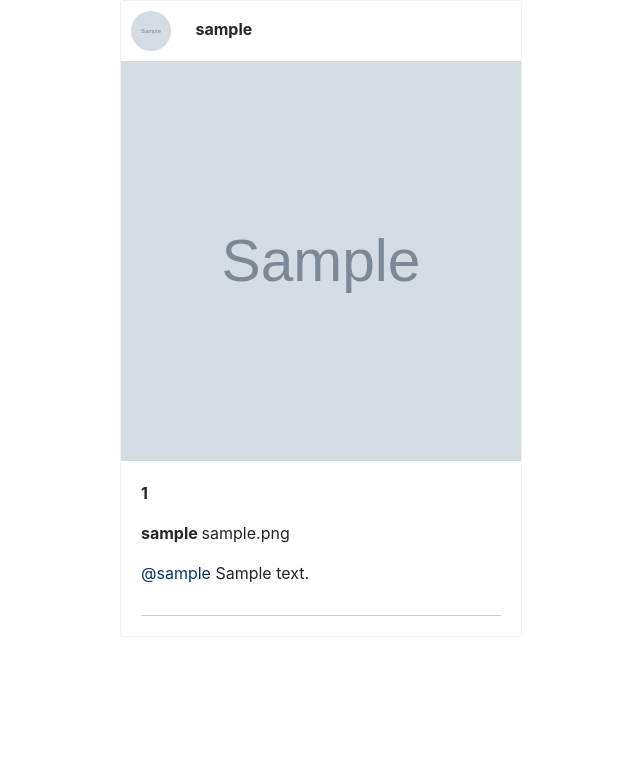
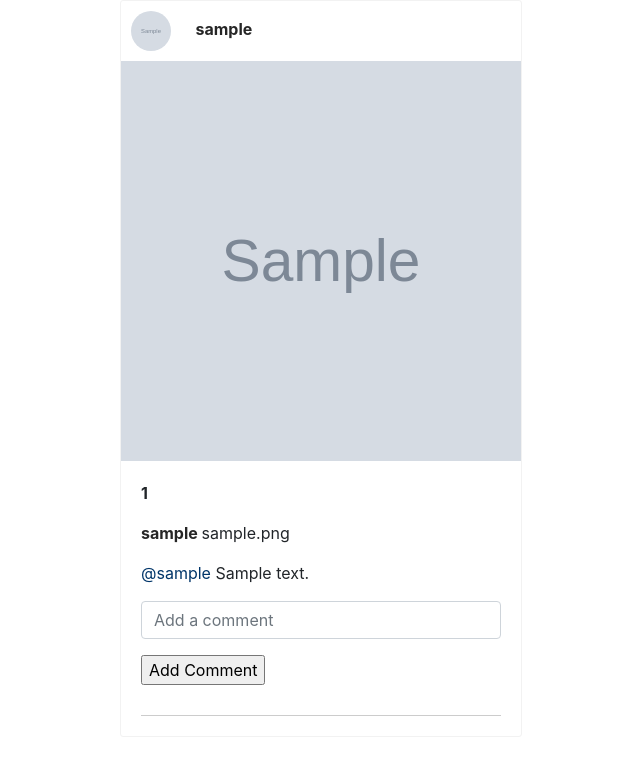
Before and after one commit to duncan-chege/instanoir, a Django app: page / in a window 1280 px wide. Shown: the top 776 px of the page, without its empty margins (319-959 px from the left). Run offline with Django 3.2, Linux system fonts and the light colour scheme; tables that the repository leaves empty hold one stand-in row (values such as "Sample post"); grey boxes marked "Sample" are stand-in pictures; some libraries are stand-ins or nearby versions.

Commit message:
add a comment form alongside hide a label

```diff
--- a/gram/static/css/home.css
+++ b/gram/static/css/home.css
@@ -58,3 +58,6 @@ a {
     width: 100%;
     height: 100%;
   }
+label{
+  display: none;
+}
--- a/gram/templates/home.html
+++ b/gram/templates/home.html
@@ -1,4 +1,6 @@
 {% extends 'base.html' %}
+{% load bootstrap4 %}
+
 {% load static %}
 
 {% block content %}
@@ -34,7 +36,12 @@
                         {% endif %}
                         {% endfor %}
 
-
+                        <form action="{% url 'home' %}" method="POST" enctype="multipart/form-data">
+                            {% csrf_token %}
+                            <input type="hidden" name="comment_id" value='{{i_data.id}}'>  <!-- Shows the image id -->
+                            {% bootstrap_form comment_form %}
+                            <input type="submit" value="Add Comment">
+                        </form>
 
                     <hr>
                 </div>
--- a/gram/views.py
+++ b/gram/views.py
@@ -13,10 +13,10 @@ def home(request):
         if comment_form.is_valid():
             image_id = int(request.POST.get('comment_id'))     #get the id of the name of a comment input field for a specific post. The id of input field is in string, so i convert it into int
             image = Image.objects.get(id = image_id)        #get the id of a specific image and associate it with its specific comment field
-            comment = comment_form.save()
-            comment.username = request.user
+            comment = comment_form.save(commit=False)       #this comment hasn't been saved to the database yet cause realistically we still have an image and a username to save. We later on have to alter the model instance so as to finally save it
+            comment.username = request.user         #we alter the model instance cause we aren't actually entering username and image data
             comment.image = image
-            comment.save()      #saving a comment
+            comment.save()      #saving the comment(model instance)
         return redirect('home')
     else:
         comment_form = CommentForm()
```
